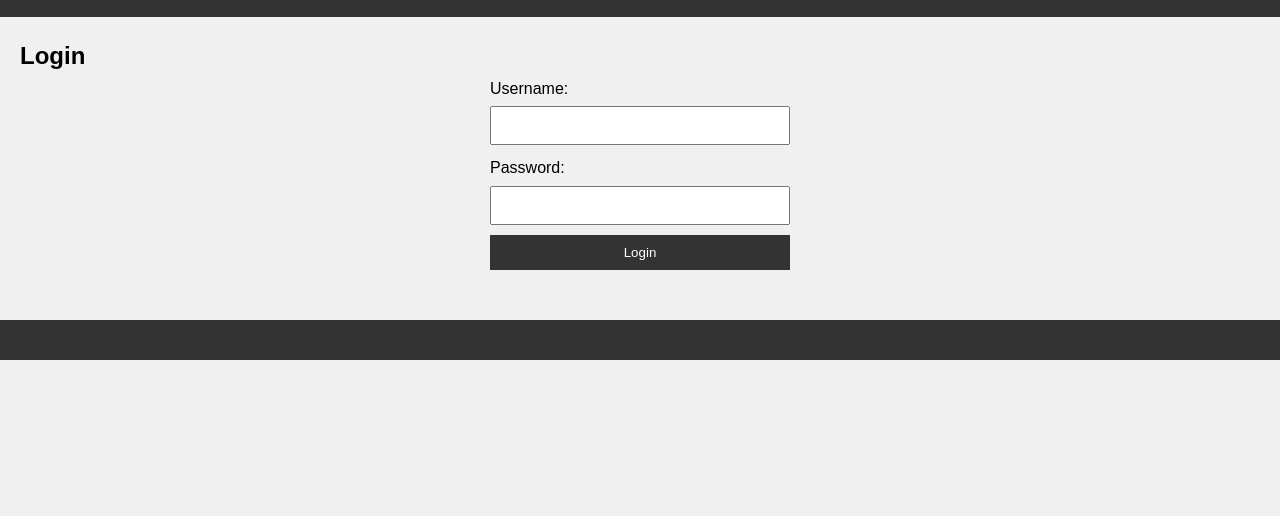
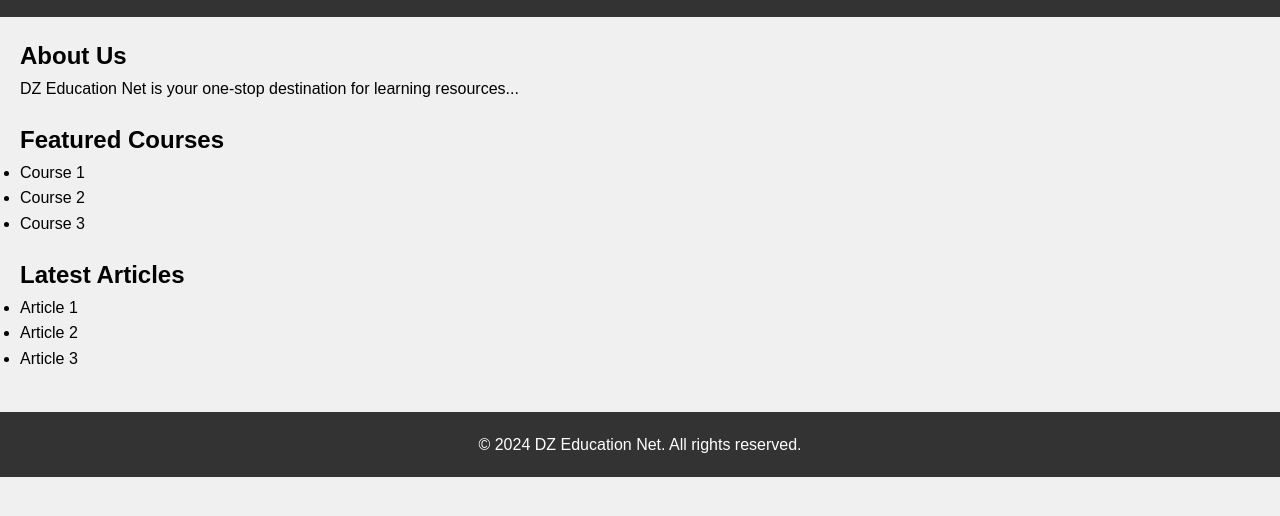
Before and after one commit to amjad505/dzeducationnet, a plain HTML site: page index.html in a window 1280 px wide. Shown: the part 74-590 px from the top of the page. Drawn offline with Linux system fonts and the light colour scheme.

Commit message:
Update index.html

```diff
--- a/index.html
+++ b/index.html
@@ -9,24 +9,31 @@
 <body>
     <header>
         <h1>Welcome to DZ Education Net</h1>
-        <!-- Add any additional header content here -->
     </header>
     <main>
-        <section id="login-section">
-            <h2>Login</h2>
-            <form id="login-form">
-                <label for="username">Username:</label>
-                <input type="text" id="username" name="username" required>
-                <label for="password">Password:</label>
-                <input type="password" id="password" name="password" required>
-                <button type="submit">Login</button>
-            </form>
+        <section>
+            <h2>About Us</h2>
+            <p>DZ Education Net is your one-stop destination for learning resources...</p>
         </section>
-        <!-- Add other sections for file upload and display here -->
+        <section>
+            <h2>Featured Courses</h2>
+            <ul>
+                <li>Course 1</li>
+                <li>Course 2</li>
+                <li>Course 3</li>
+            </ul>
+        </section>
+        <section>
+            <h2>Latest Articles</h2>
+            <ul>
+                <li>Article 1</li>
+                <li>Article 2</li>
+                <li>Article 3</li>
+            </ul>
+        </section>
     </main>
     <footer>
-        <!-- Add footer content here -->
+        <p>&copy; 2024 DZ Education Net. All rights reserved.</p>
     </footer>
-    <script src="script.js"></script>
 </body>
 </html>
```
